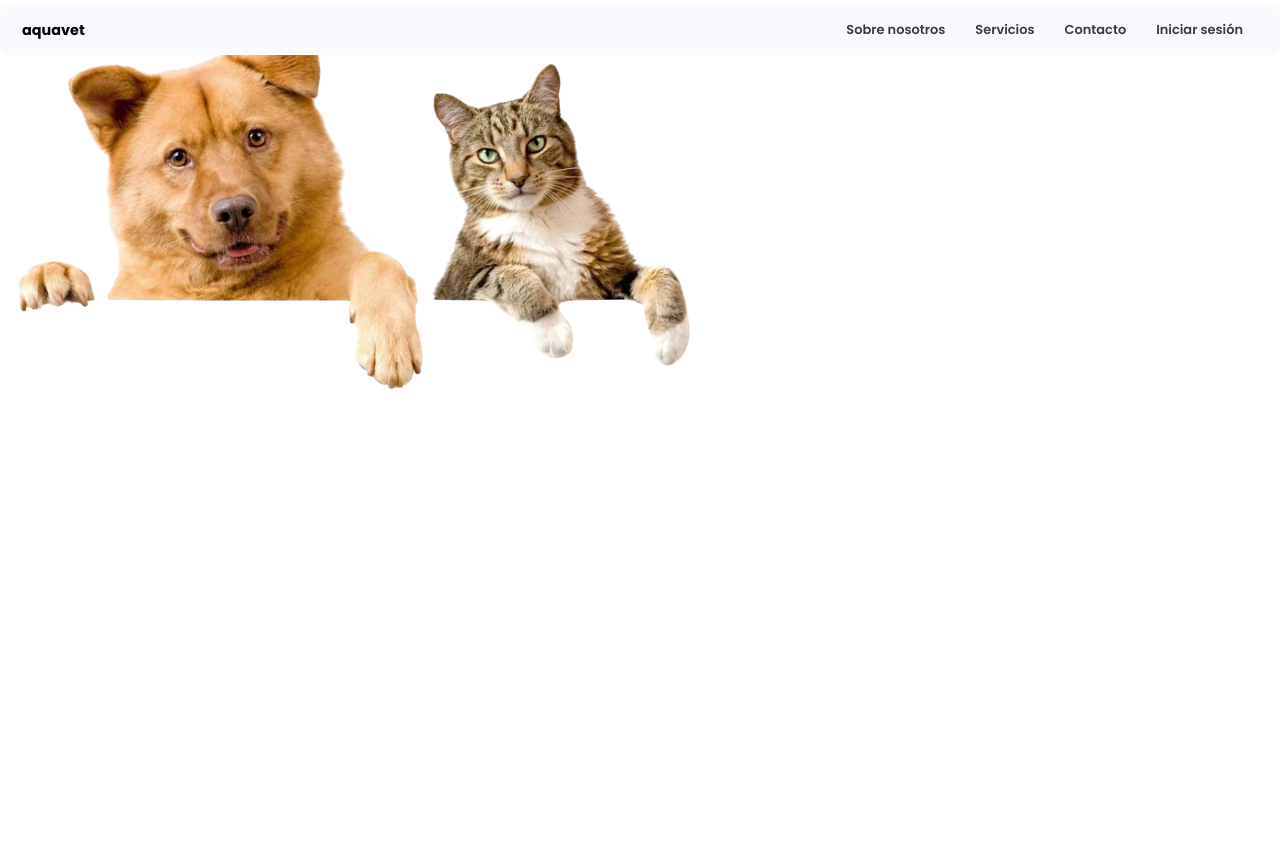
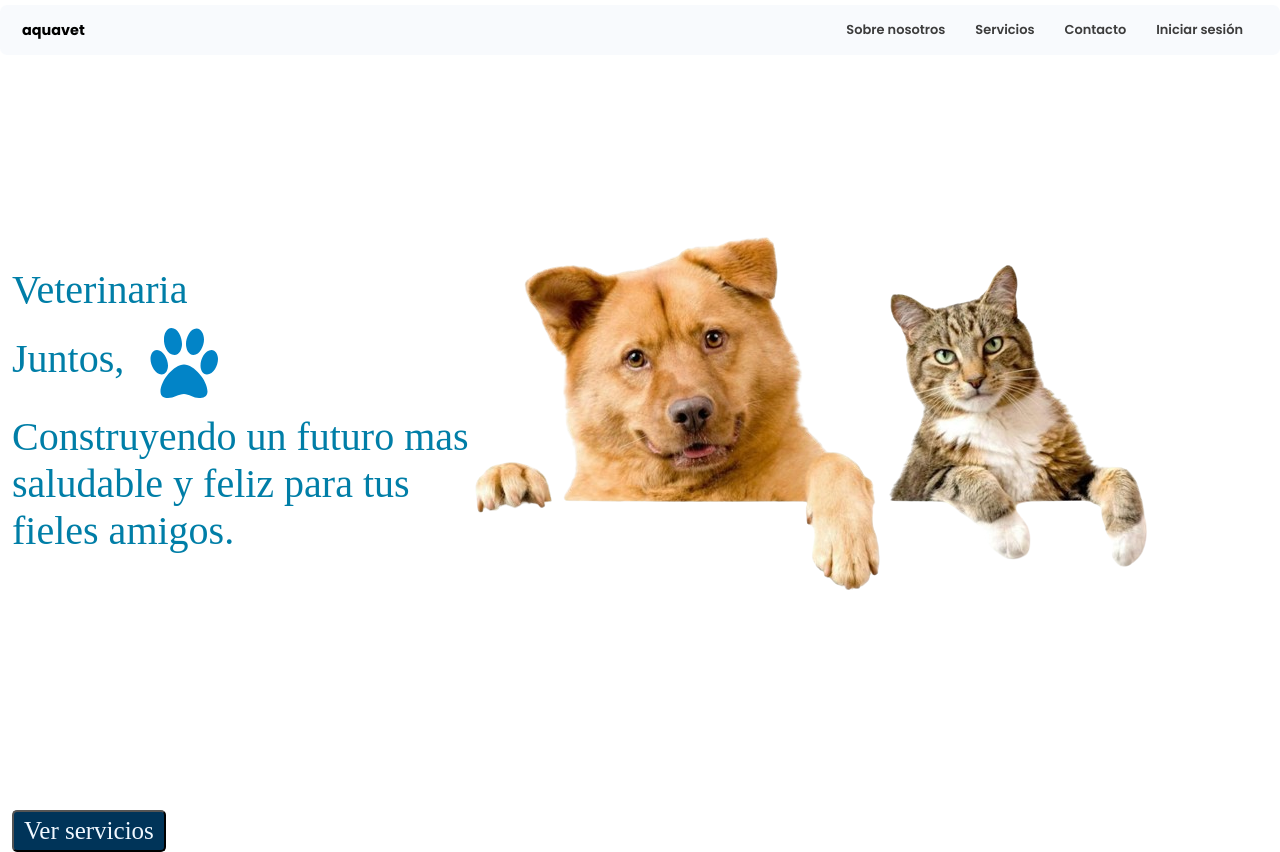
Before and after one commit to Alex-Pablo/FrontAquavet, an Angular app: page / in a window 1280 px wide. Before the commit the page ends 800 px from the top, so only its background shows below. Built offline with nearby package versions, Linux system fonts and the light colour scheme.

Commit message:
página principal

```diff
--- a/src/app/public/home/home.component.html
+++ b/src/app/public/home/home.component.html
@@ -1,16 +1,24 @@
 <div class="container-xxl">
     <app-navbar-top></app-navbar-top>
 
-    <div>
+
+    <div class="contenedor">
+
+        <div class="parrafo">
+        <p>Veterinaria  </p>
+        <p>Juntos, <img src="../../../assets/icon/DashiconsPets.svg" alt=""  style="display: inline; vertical-align: middle; width: 100px; height: auto;"> </p>
+        <p>Construyendo un futuro mas</p>
+        <p>saludable y feliz para tus</p>
+        <p>fieles amigos.</p>
+         </div>
 
 
-        <p>Veterinaria
-        Juntos,
-        Construyendo un futuro mas
-        saludable y feliz para tus
-        fieles amigos.</p>
-
-        <img src="../../../assets/img/VeterinariaAquavet.png" alt="">
+        <div class="imagen">
+            <img src="../../../assets/img/VeterinariaAquavet.png" alt="">
+            </div>
 
     </div>
+    <button class="botonServicio">Ver servicios</button>
+
+
 </div>
--- a/src/app/public/home/home.component.scss
+++ b/src/app/public/home/home.component.scss
@@ -2,8 +2,33 @@
     padding-top: 10px;
     height: 100vh;
 
-    .titulo{
-        color: red;
-        font-family: 'PoppinsBlack';
+    .contenedor{
+        display: flex;
+    }
+
+    .parrafo{
+        color: #007EA7;
+        font-size: 40px;
+    }
+
+    .imagen{
+        margin-right: 20px; /* Ajusta el margen según sea necesario */
+        width: 50%x; /* Ajusta el tamaño según sea necesario */
+        height: left;
+    }
+
+    .botonServicio{
+        background-color: #003459;
+        color: aliceblue;
+        font-size: 25px;
+        padding: 5px 10px;
+        border-radius: 5px;
+    }
+    .contenedor{
+        width: 100vw;
+        height: 100vh;
+        display: flex;
+        justify-content: flex-start;
+        align-items: center;
     }
 }
```
Also changed, not shown: src/assets/icon/DashiconsPets.svg (added), src/assets/icon/HugeiconsManager.svg (added).
